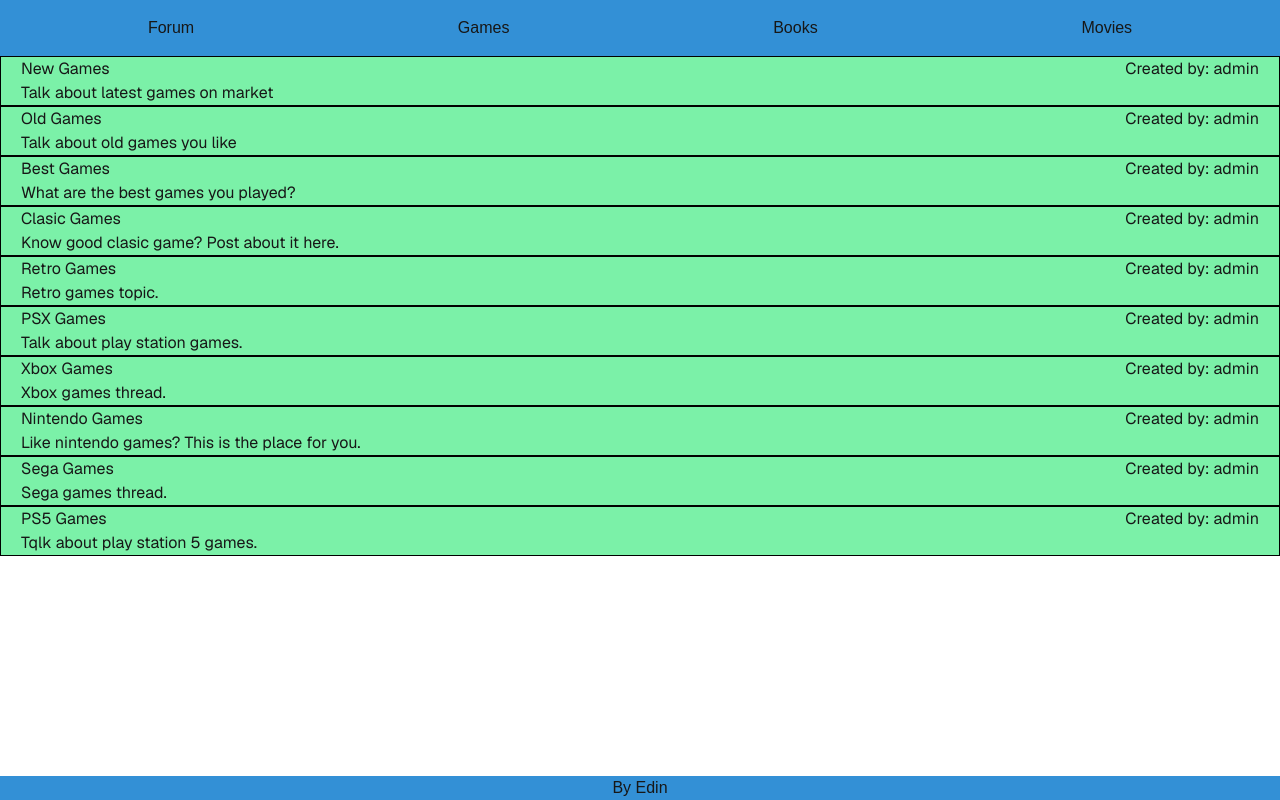
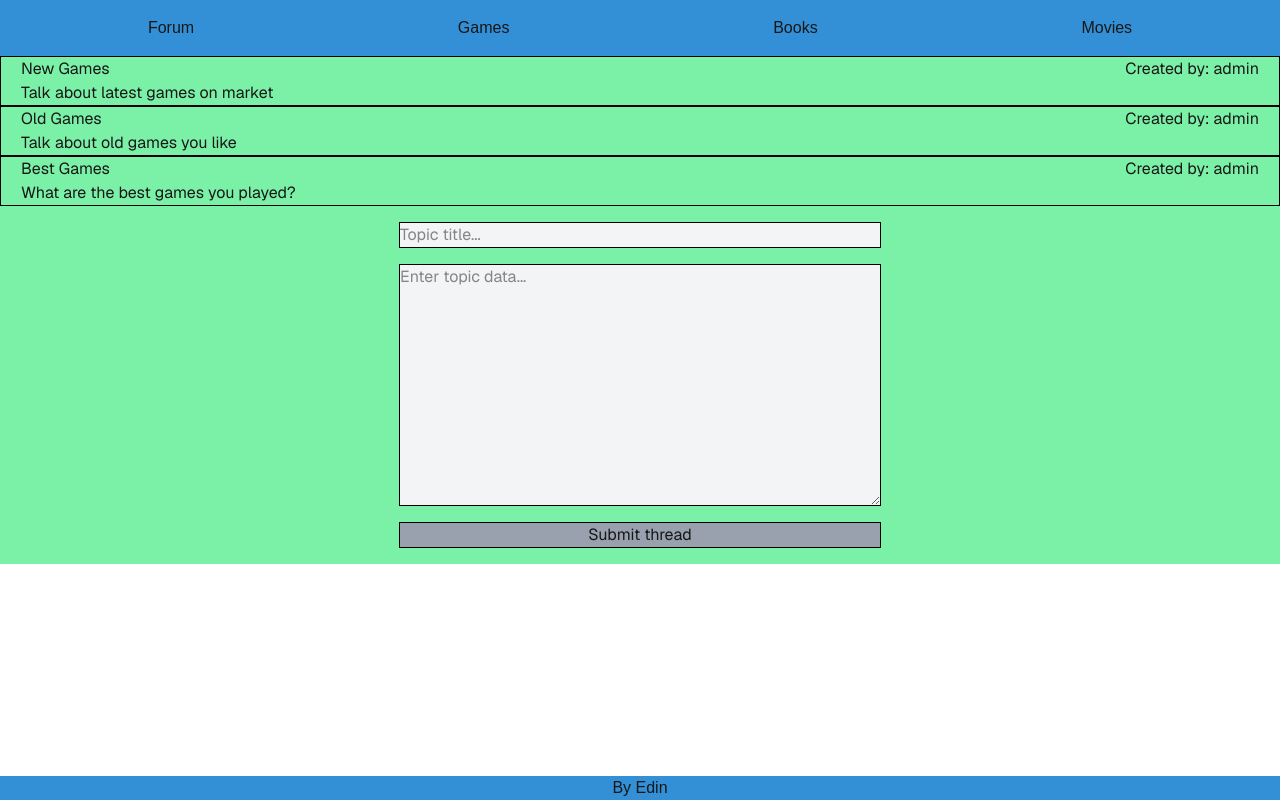
Before and after one commit to edinvnode/advanced-forum-app-nextjs, a Next.js app: page / in a window 1280 px wide. Shown: the top 800 px of the page. Built offline with nearby package versions, Linux system fonts and the light colour scheme.

Commit message:
Added topic form and state

```diff
--- /dev/null
+++ b/app/api/topics/route.ts
@@ -0,0 +1,14 @@
+import { NextResponse } from "next/server";
+import clientPromise from "@/lib/mongodb";
+
+export async function GET() {
+    try {
+        const client = await clientPromise;
+        const db = client.db("forumDB");
+        const topics = await db.collection("topics").find({}).toArray();
+
+        return NextResponse.json(topics);
+    } catch (error) {
+        return NextResponse.json({ error: "Failed to fetch topics" }, { status: 500 });
+    }
+}
--- a/app/page.tsx
+++ b/app/page.tsx
@@ -1,9 +1,15 @@
 "use client";
-import { useState } from "react";
-import Image from "next/image";
+import { useState, ChangeEvent, FormEvent } from "react";
+
+type Topic = {
+  id: number;
+  topicTitle: string;
+  description: string;
+  topicAuthor: string;
+};
 
 export default function Home() {
-  const data = [
+  const [topics, setTopics] = useState<Topic[]>([
     {
       id: 1,
       topicTitle: "New Games",
@@ -22,54 +28,52 @@ export default function Home() {
       description: "What are the best games you played?",
       topicAuthor: "admin",
     },
-    {
-      id: 4,
-      topicTitle: "Clasic Games",
-      description: "Know good clasic game? Post about it here.",
+  ]);
+
+  const [form, setForm] = useState({
+    topicTitle: "",
+    topicData: "",
+    topicAuthor: "admin",
+  });
+
+  // Correct event type
+  function handleChange(
+    e: ChangeEvent<HTMLInputElement | HTMLTextAreaElement>
+  ) {
+    setForm({
+      ...form,
+      [e.target.name]: e.target.value,
+    });
+  }
+
+  // Correct submit logic
+  function handleSubmit(e: FormEvent<HTMLFormElement>) {
+    e.preventDefault();
+
+    const newTopic: Topic = {
+      id: Date.now(),
+      topicTitle: form.topicTitle,
+      description: form.topicData,
+      topicAuthor: form.topicAuthor,
+    };
+
+    setTopics((prev) => [...prev, newTopic]);
+
+    // Clear form
+    setForm({
+      topicTitle: "",
+      topicData: "",
       topicAuthor: "admin",
-    },
-    {
-      id: 5,
-      topicTitle: "Retro Games",
-      description: "Retro games topic.",
-      topicAuthor: "admin",
-    },
-    {
-      id: 6,
-      topicTitle: "PSX Games",
-      description: "Talk about play station games.",
-      topicAuthor: "admin",
-    },
-    {
-      id: 7,
-      topicTitle: "Xbox Games",
-      description: "Xbox games thread.",
-      topicAuthor: "admin",
-    },
-    {
-      id: 8,
-      topicTitle: "Nintendo Games",
-      description: "Like nintendo games? This is the place for you.",
-      topicAuthor: "admin",
-    },
-    {
-      id: 9,
-      topicTitle: "Sega Games",
-      description: "Sega games thread.",
-      topicAuthor: "admin",
-    },
-    {
-      id: 10,
-      topicTitle: "PS5 Games",
-      description: "Tqlk about play station 5 games.",
-      topicAuthor: "admin",
-    },
-  ];
+    });
+  }
 
   return (
-    <div className="flex min-h-full items-center  bg-green-300 font-sans dark:bg-black flex-col">
-      {data.map((topic) => (
-        <div className="flex flex-row w-full text-center border border-black justify-between px-5">
+    <div className="flex min-h-full items-center bg-green-300 font-sans dark:bg-black flex-col">
+      {topics.map((topic) => (
+        <div
+          key={topic.id}
+          className="flex flex-row w-full text-center border border-black justify-between px-5"
+        >
           <div className="flex flex-col justify-start items-start">
             <h2>{topic.topicTitle}</h2>
             <h3>{topic.description}</h3>
@@ -77,6 +81,31 @@ export default function Home() {
           <span>Created by: {topic.topicAuthor}</span>
         </div>
       ))}
+
+      <form className="m-2 flex flex-col" onSubmit={handleSubmit}>
+        <input
+          type="text"
+          placeholder="Topic title..."
+          className="border border-black bg-gray-100 m-2"
+          name="topicTitle"
+          value={form.topicTitle}
+          onChange={handleChange}
+        />
+
+        <textarea
+          className="bg-gray-100 border border-black m-2"
+          placeholder="Enter topic data..."
+          cols={50}
+          rows={10}
+          value={form.topicData}
+          name="topicData"
+          onChange={handleChange}
+        />
+
+        <button type="submit" className="bg-gray-400 border border-black m-2">
+          Submit thread
+        </button>
+      </form>
     </div>
   );
 }
--- /dev/null
+++ b/lib/mongodb.ts
@@ -0,0 +1,12 @@
+import { MongoClient } from "mongodb";
+
+const uri = process.env.MONGODB_URI as string;
+
+if (!uri) {
+    throw new Error("Please add MONGODB_URI to .env.local");
+}
+
+let client = new MongoClient(uri);
+let clientPromise = client.connect();
+
+export default clientPromise;
--- a/package.json
+++ b/package.json
@@ -9,6 +9,7 @@
     "lint": "eslint"
   },
   "dependencies": {
+    "mongodb": "^7.0.0",
     "next": "16.1.1",
     "react": "19.2.3",
     "react-dom": "19.2.3"
```
Also changed, not shown: 1 other file (tests, documents, lock files or other folders).
